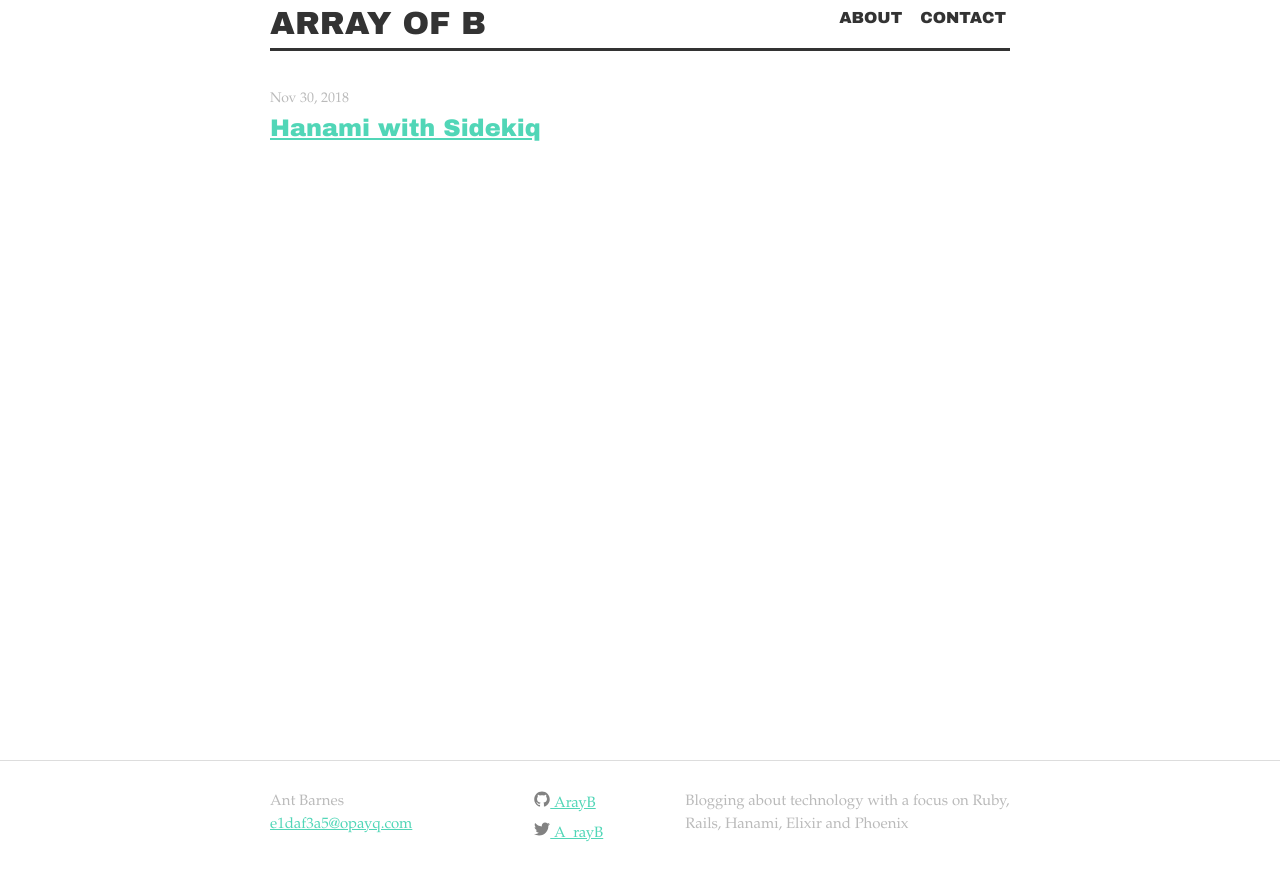
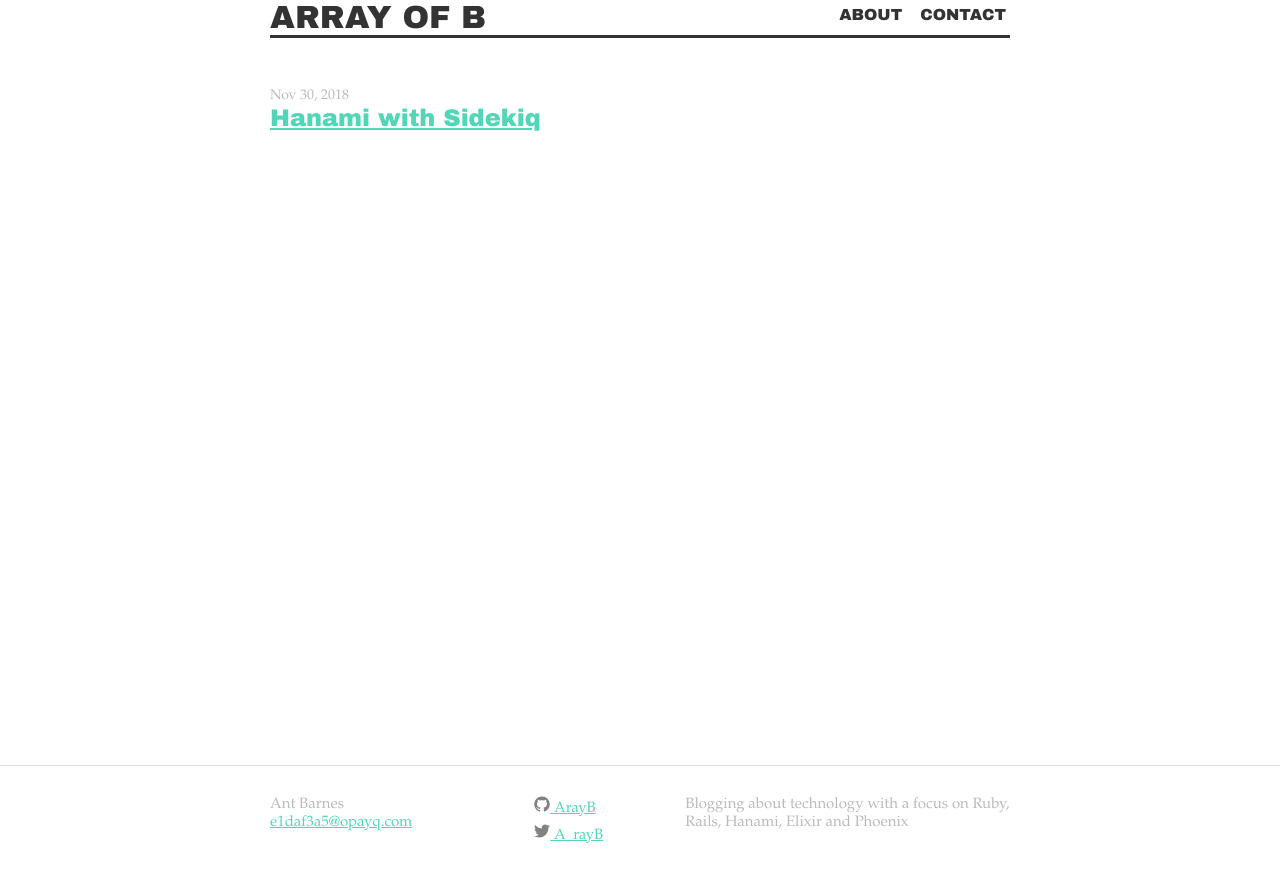
Before and after one commit to ArayB/arayb.github.io, a Jekyll site: the page built from index.md, in a window 1280 px wide. Shown: the top 883 px of the page. Built offline with Jekyll 4.4.1, drawn with Linux system fonts in a browser that asks for light colours.

Commit message:
Amend body text style

```diff
--- a/_sass/minima/_base.scss
+++ b/_sass/minima/_base.scss
@@ -14,7 +14,8 @@ dl, dd, ol, ul, figure {
  * Basic styling
  */
 body {
-  font: $base-font-weight #{$base-font-size}/#{$base-line-height} $base-font-family;
+  // font: $base-font-weight #{$base-font-size}/#{$base-line-height} $base-font-family;
+  font-family: $base-font-family;
   color: $text-color;
   background-color: $background-color;
   -webkit-text-size-adjust: 100%;
```
